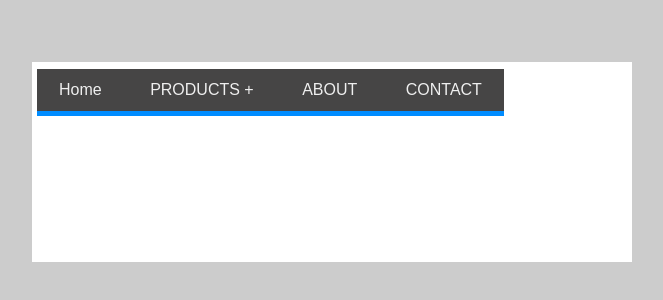
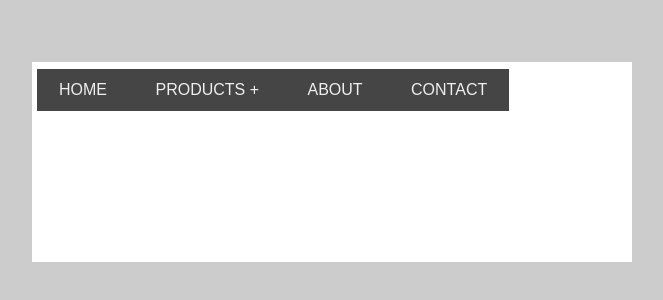
Before and after one commit to Kravazf/dz.11.multi-level-menu, a plain HTML site: page markap/index.html in a window 1280 px wide. Shown: the part 138-438 px from the top of the page, without its empty margins (168-831 px from the left). Drawn offline with Linux system fonts and the light colour scheme.

Commit message:
drop-menu-done

```diff
--- a/markap/css/style.css
+++ b/markap/css/style.css
@@ -29,17 +29,6 @@ body {
 .list-menu {
     background-color: rgb(70, 69, 69);
     position: relative;
-}
-
-.list-menu::after {
-    content: '';
-    min-height: 5px;
-    background-color: rgb(0, 140, 255);
-    position: absolute;
-    top: 100%;
-    left: 0;
-    right: 0;
-    display: block;
 }
 
 .drop::after {
@@ -75,7 +64,7 @@ li a {
     position: absolute;
     display: none;
     background-color: rgb(0, 140, 255);
-    top: 110%;
+    top: 100%;
     left: 0;
     width: 200px;
 }
@@ -90,7 +79,7 @@ li a {
 }
 
 .list-menu ul ul {
-    top: -1%;
+    top: -1px;
     left: 100%;
     background-color: rgb(0, 140, 255);
 }
--- a/markap/index.html
+++ b/markap/index.html
@@ -13,7 +13,7 @@
         <div class="container">
             <nav class="menu">
                 <ul class="list-menu">
-                    <li><a href="#">Home</a></li>
+                    <li><a href="#">HOME</a></li>
                     <li><a href="#">PRODUCTS +</a>
                         <ul>
                             <li><a class="drop" href="#">Product 1</a>
```
